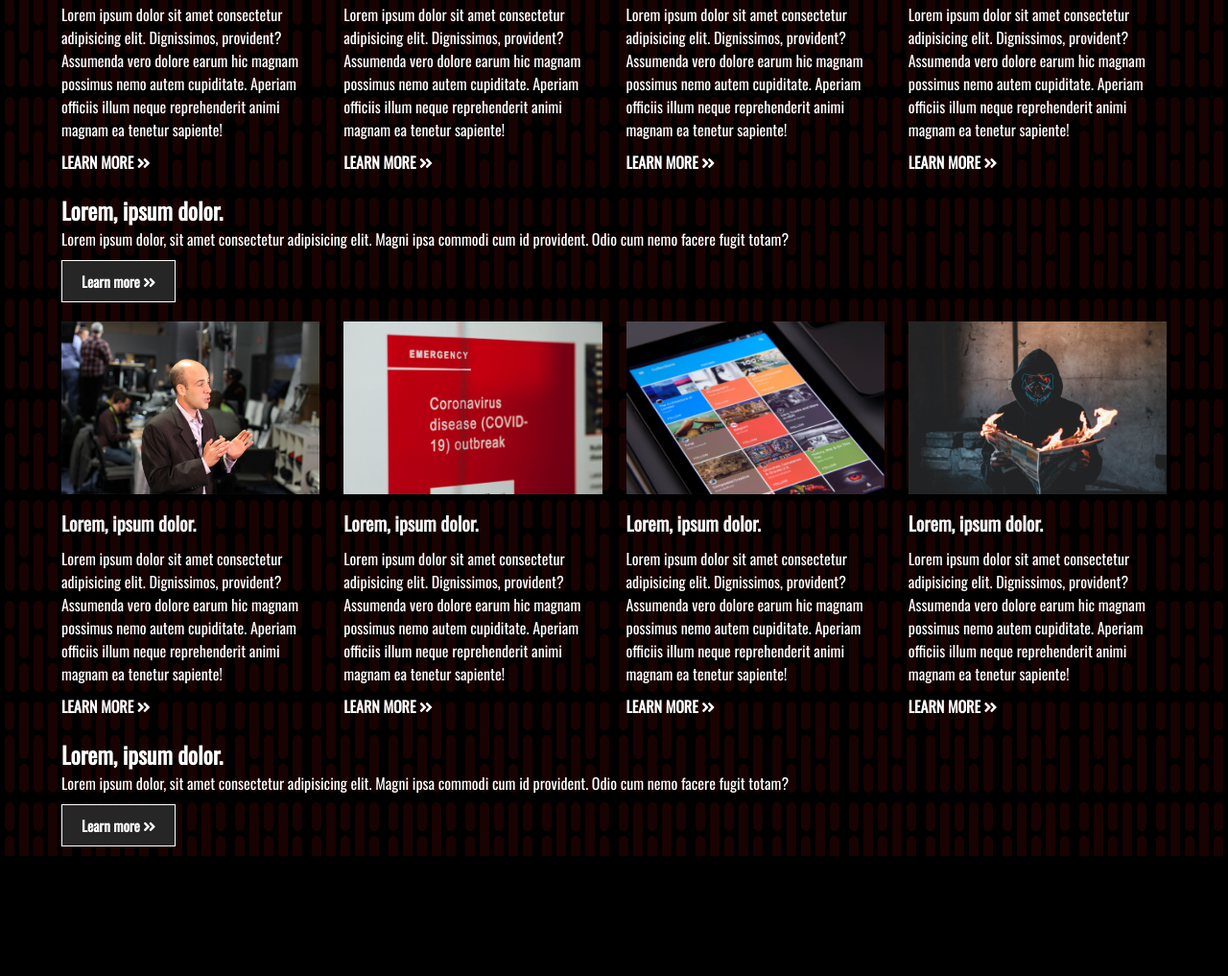
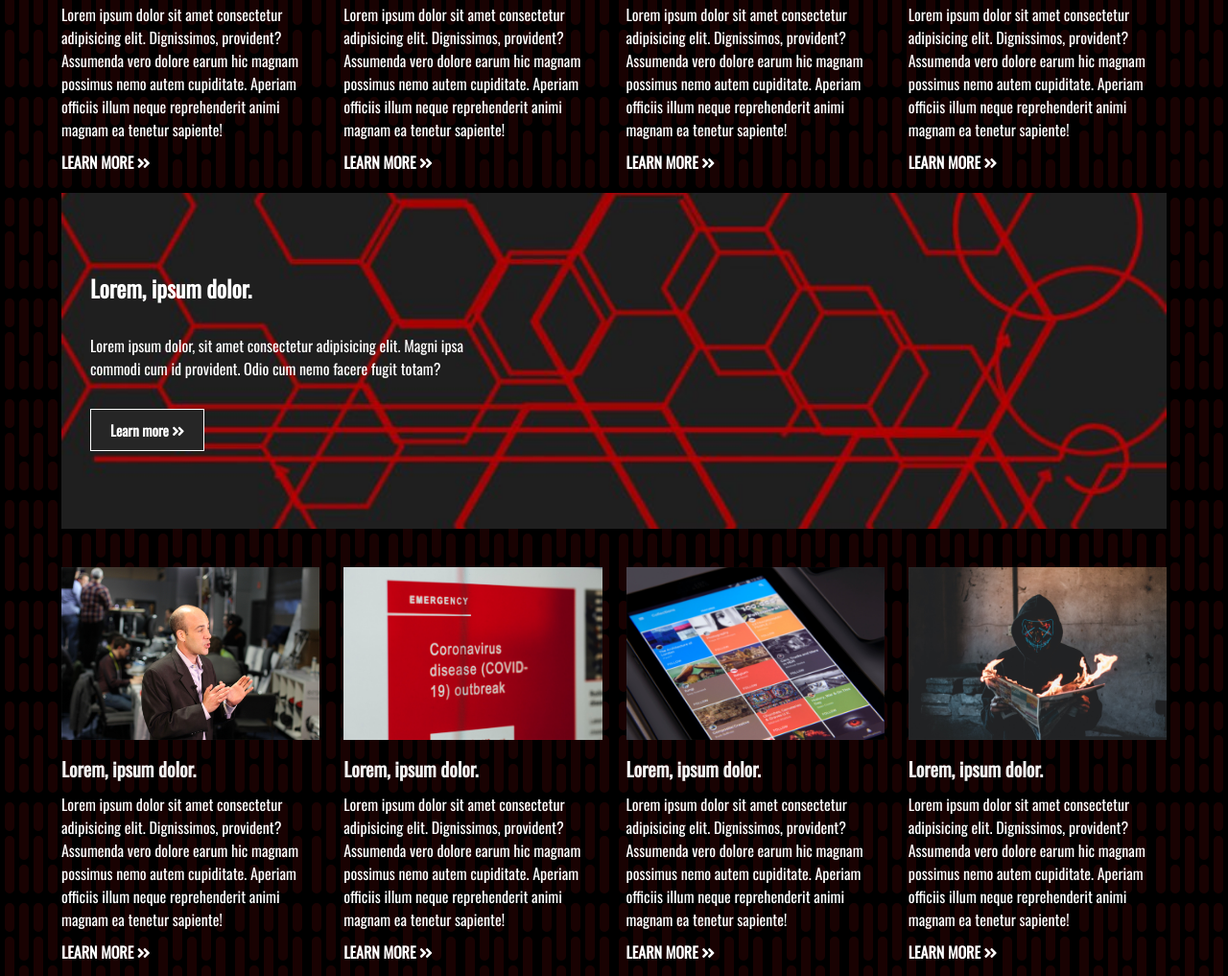
Before and after one commit to AlejoRondon/TechnewsPage, a plain HTML site: page index.html in a window 1280 px wide. Shown: the part 1059-2076 px from the top of the page at 96% size. Before the commit the page ends 1951 px from the top, so only its background shows below. Drawn offline with nearby package versions, Linux system fonts and the light colour scheme.

Commit message:
[EDIT] CSS > cards banner

```diff
--- a/css/style.css
+++ b/css/style.css
@@ -143,3 +143,54 @@ hr {
 .news-cards a:hover {
   text-decoration: underline;
 }
+
+/** CARDS BANNER ONE */
+
+.cards-banner-one {
+  width: 100%;
+  height: 350px;
+  background: url('../img/tech-red.jpg') no-repeat center center/cover;
+  margin-bottom: 40px;
+}
+
+.cards-banner-one .content {
+  width: 40%;
+  height: 100%;
+  /* background-color: thistle; */
+  display: flex;
+  flex-direction: column;
+  justify-content: center;
+  align-items: flex-start;
+  padding: 0px 0 0 30px;
+  color: white;
+}
+
+.cards-banner-one p,
+.cards-banner-one h2 {
+  margin: 10px 0 20px 0;
+}
+
+/** CARDS BANNER TWO */
+.cards-banner-two {
+  width: 100%;
+  height: 350px;
+  background: url('../img/image-five.jpg') no-repeat center center/cover;
+  margin-bottom: 40px;
+}
+
+.cards-banner-two .content {
+  width: 40%;
+  height: 100%;
+  /* background-color: thistle; */
+  display: flex;
+  flex-direction: column;
+  justify-content: center;
+  align-items: flex-start;
+  padding: 0px 0 0 30px;
+  color: white;
+}
+
+.cards-banner-two p,
+.cards-banner-two h2 {
+  margin: 10px 0 20px 0;
+}
```
